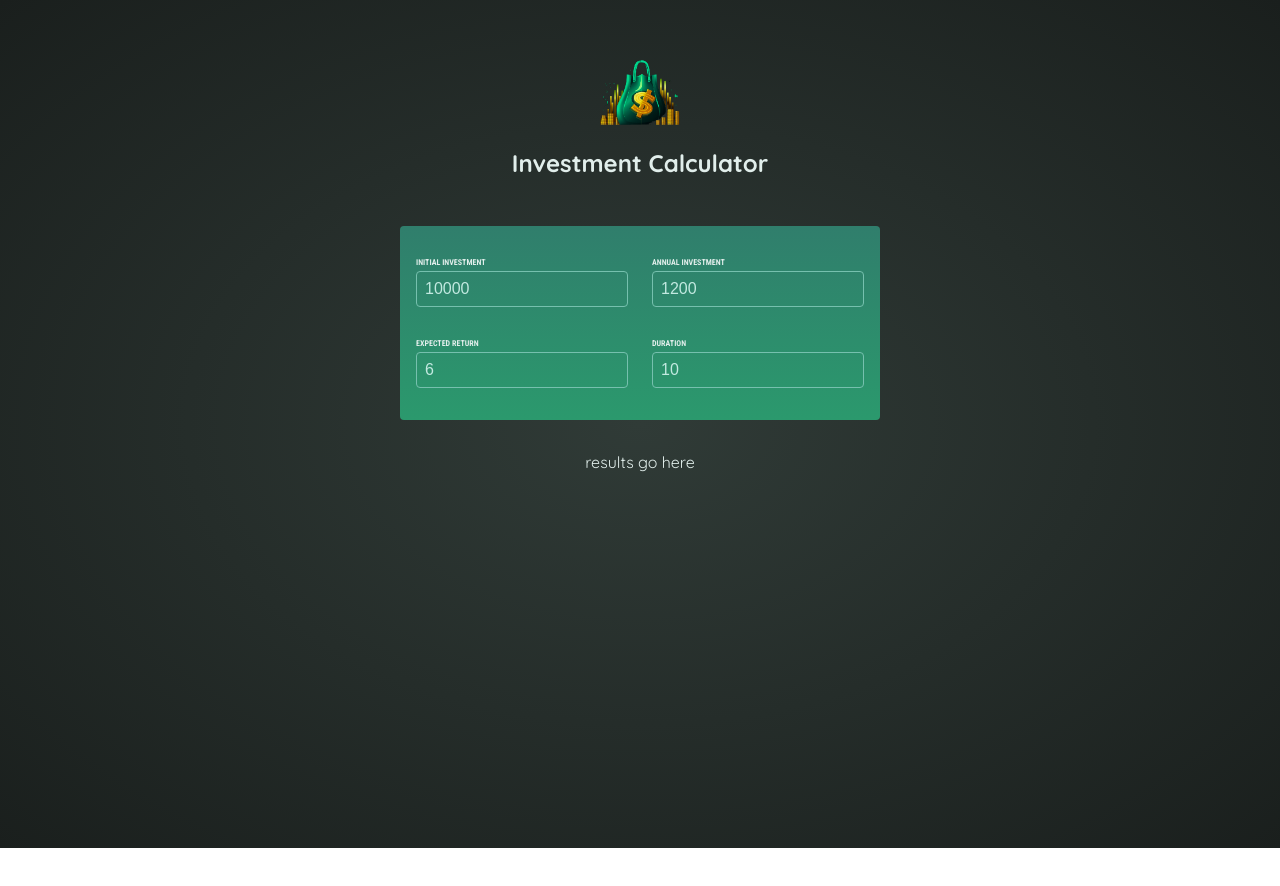
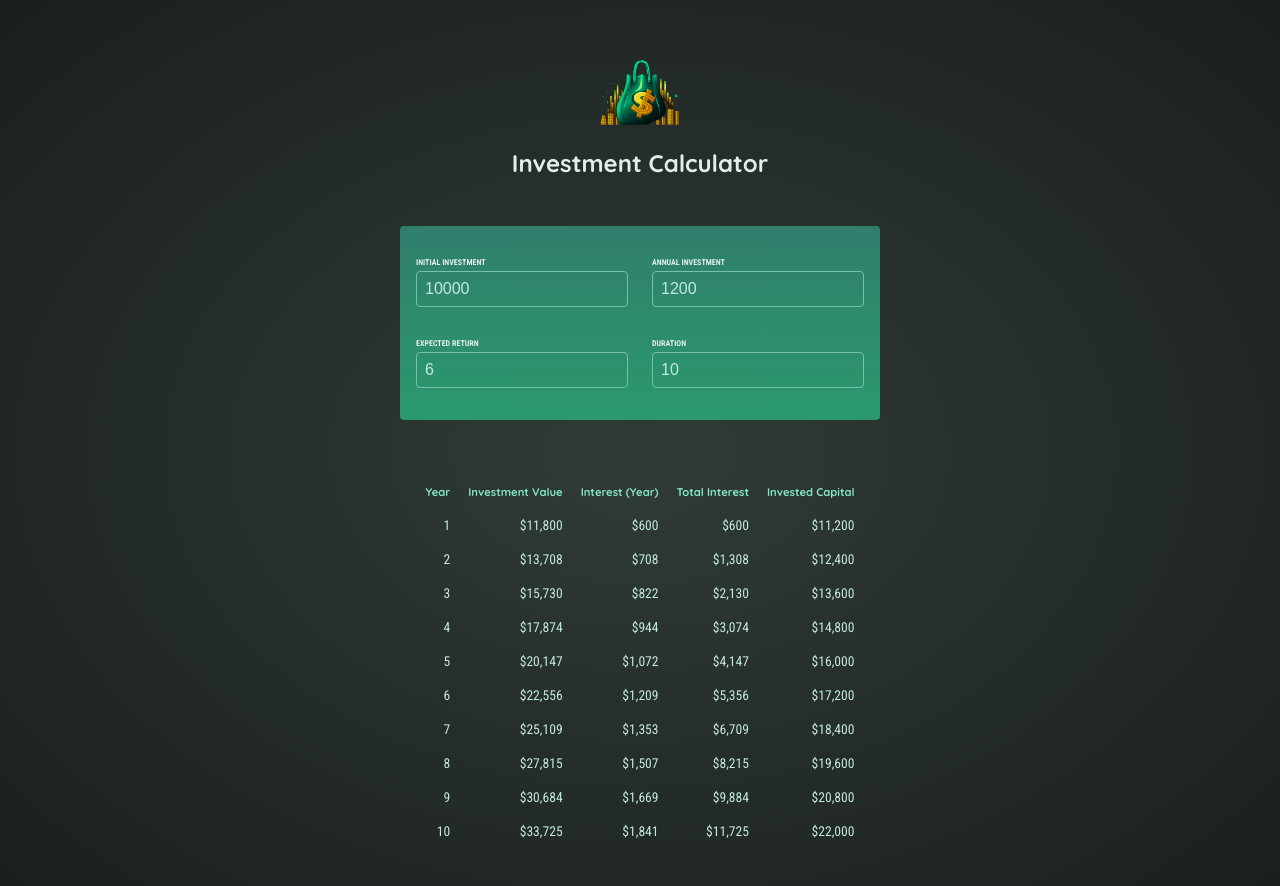
Before and after one commit to patbou02/InvestmentCalculator, a React (Vite) app: page / in a window 1280 px wide. Shown: the top 886 px of the page. Before the commit the page ends 848 px from the top, so only its background shows below. Built offline with nearby package versions, Linux system fonts and the light colour scheme.

Commit message:
Calculate data and output in the Results component.

```diff
--- a/src/components/Results.jsx
+++ b/src/components/Results.jsx
@@ -1,10 +1,37 @@
-import { calculateInvestmentResults } from '../util/investment';
+import { calculateInvestmentResults, formatter } from '../util/investment';
 
 function Results({ input }) {
-  const results = calculateInvestmentResults(input);
+  const resultsData = calculateInvestmentResults(input);
+  const initialInvestment = resultsData[0].valueEndOfYear - resultsData[0].interest - resultsData[0].annualInvestment;
 
   return (
-    <section id="results" className="center">results go here</section>
+    <table id="result" className="center">
+      <thead>
+        <tr>
+          <th>Year</th>
+          <th>Investment Value</th>
+          <th>Interest (Year)</th>
+          <th>Total Interest</th>
+          <th>Invested Capital</th>
+        </tr>
+      </thead>
+      <tbody>
+      {resultsData.map(yearData => {
+        const totalInterest = yearData.valueEndOfYear - yearData.annualInvestment * yearData.year - initialInvestment;
+        const totalAmountInvested = yearData.valueEndOfYear - totalInterest;
+
+        return (
+          <tr key={yearData.year}>
+            <td>{yearData.year}</td>
+            <td>{formatter.format(yearData.valueEndOfYear)}</td>
+            <td>{formatter.format(yearData.interest)}</td>
+            <td>{formatter.format(totalInterest)}</td>
+            <td>{formatter.format(totalAmountInvested)}</td>
+          </tr>
+        );
+      })}
+      </tbody>
+    </table>
   );
 }
 
```
